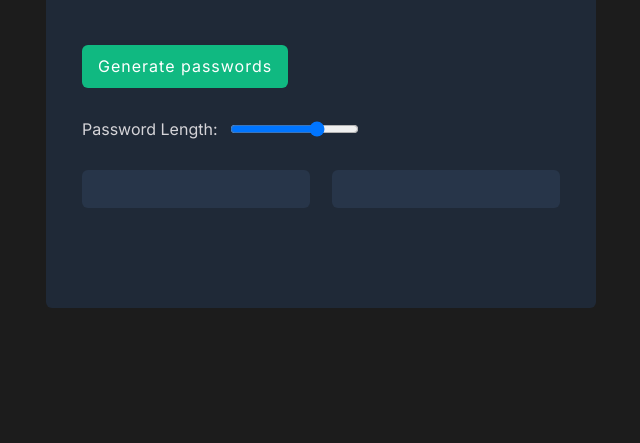
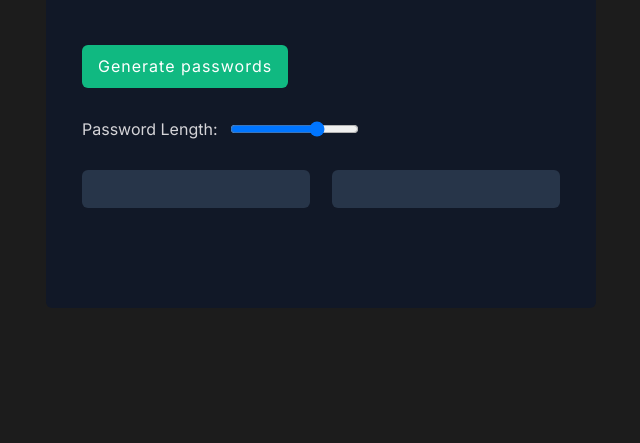
Before and after one commit to Ryan-Eden/Password-Generator, a plain HTML site: page index.html in a window 1280 px wide. Shown: the part 357-800 px from the top of the page, without its empty margins (319-959 px from the left). Drawn offline with nearby package versions, Linux system fonts and the light colour scheme.

Commit message:
Updated the background-colour for the container.

```diff
--- a/index.css
+++ b/index.css
@@ -24,7 +24,7 @@ button {
 }
 
 .container {
-    background-color: #1F2937;
+    background-color: #111827;
     max-width: 55rem;
     width: 90vw;
     padding: 10rem 3.6rem;
```
